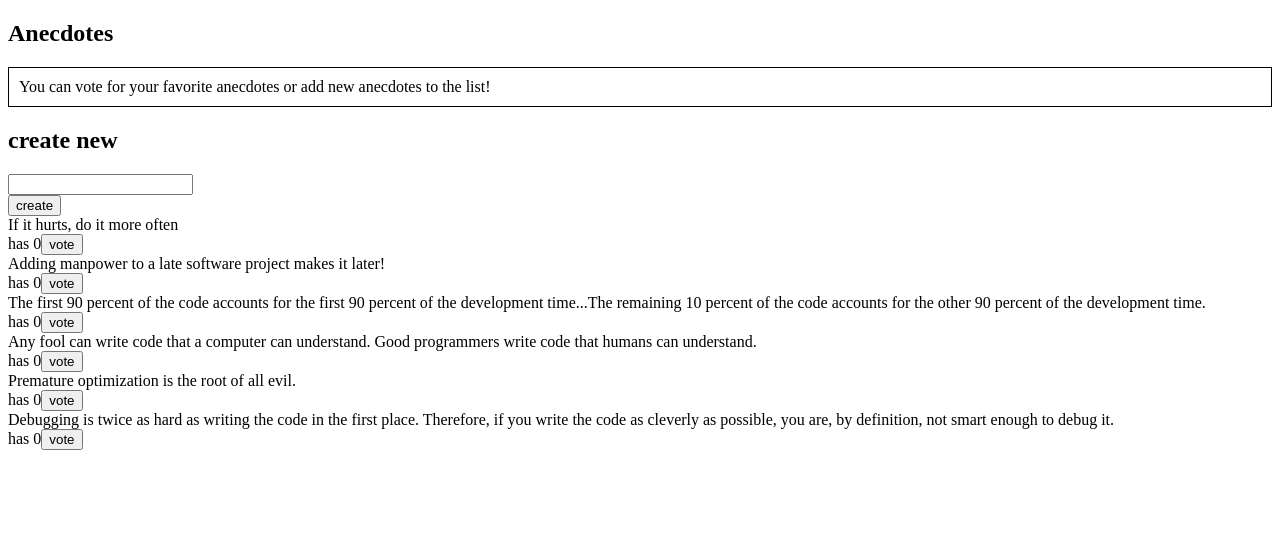
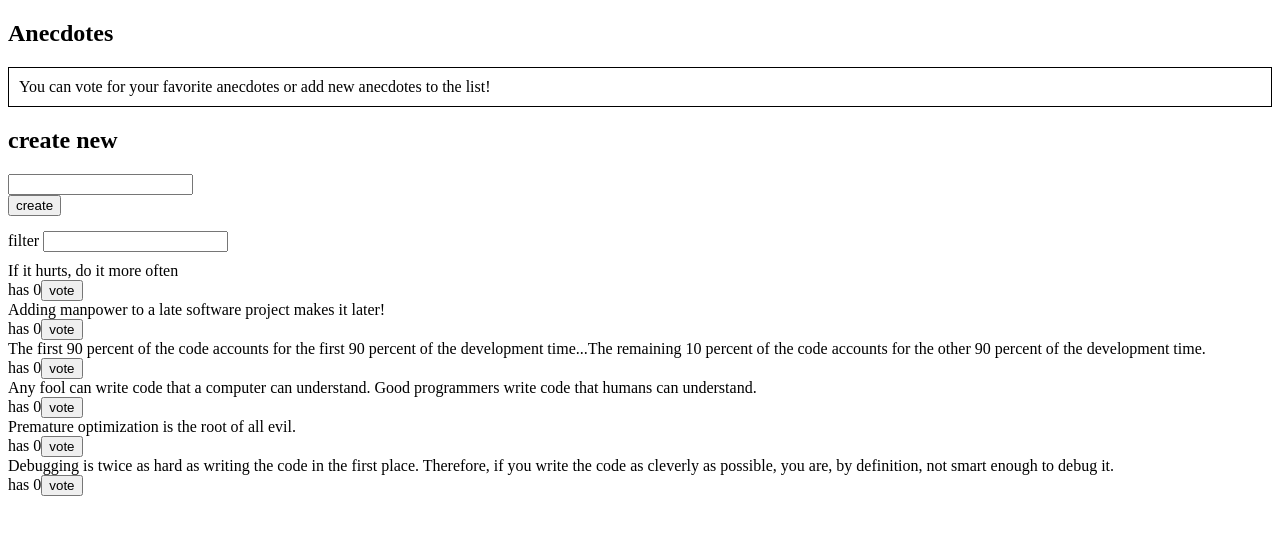
Before and after one commit to marhyvar/full-stack-open-2020, a React (Create React App) app in the folder osa6/redux-anecdotes/: page / in a window 1280 px wide. Shown: the top 534 px of the page. Built offline with nearby package versions, Linux system fonts and the light colour scheme.

Commit message:
6.12 paremmat anekdootit step10

```diff
--- a/osa6/redux-anecdotes/src/App.js
+++ b/osa6/redux-anecdotes/src/App.js
@@ -2,6 +2,7 @@
 import AnecdoteForm from './components/AnecdoteForm'
 import AnecdoteList from './components/AnecdoteList'
 import Notification from './components/Notification'
+import Filter from './components/Filter'
 
 const App = () => {
   return (
@@ -9,6 +10,7 @@
       <h2>Anecdotes</h2>
       <Notification />
       <AnecdoteForm />
+      <Filter />
       <AnecdoteList />
     </div>
   )
--- a/osa6/redux-anecdotes/src/components/AnecdoteList.js
+++ b/osa6/redux-anecdotes/src/components/AnecdoteList.js
@@ -4,7 +4,16 @@
 import { notify } from '../reducers/notificationReducer'
 
 const AnecdoteList = () => {
-  const anecdotes = useSelector(state => state.anecdotes)
+  //const anecdotes = useSelector(state => state.anecdotes)
+  const anecdotes = useSelector(({filter, anecdotes}) => {
+    if ( filter === 'ALL') {
+      return anecdotes
+    }
+    let search = filter
+    const result = anecdotes.filter(({content}) =>
+      content.toLowerCase().indexOf(search.toLowerCase()) !== -1)
+    return result
+  })
   const dispatch = useDispatch()
 
   const vote = (id) => {
--- /dev/null
+++ b/osa6/redux-anecdotes/src/components/Filter.js
@@ -0,0 +1,22 @@
+import React from 'react'
+import { filterChange } from '../reducers/filterReducer'
+import { useDispatch } from 'react-redux'
+
+const Filter = () => {
+  const dispatch = useDispatch()
+  const handleChange = (event) => {
+    dispatch(filterChange(event.target.value))
+  }
+  const style = {
+    marginBottom: 10,
+    marginTop: 15
+  }
+
+  return (
+    <div style={style}>
+      filter <input onChange={handleChange} />
+    </div>
+  )
+}
+
+export default Filter
--- /dev/null
+++ b/osa6/redux-anecdotes/src/reducers/filterReducer.js
@@ -0,0 +1,17 @@
+const filterReducer = (state = 'ALL', action) => {
+    switch (action.type) {
+      case 'SET_FILTER':
+        return action.filter
+      default:
+        return state
+    }
+  }
+
+  export const filterChange = (filter) => {
+    return {
+      type: 'SET_FILTER',
+      filter,
+    }
+  }
+
+  export default filterReducer
--- a/osa6/redux-anecdotes/src/store.js
+++ b/osa6/redux-anecdotes/src/store.js
@@ -2,10 +2,12 @@
 import { composeWithDevTools } from 'redux-devtools-extension'
 import anecdoteReducer from './reducers/anecdoteReducer'
 import notificationReducer from './reducers/notificationReducer'
+import filterReducer from './reducers/filterReducer'
 
 const reducer = combineReducers({
   anecdotes: anecdoteReducer,
-  notifications: notificationReducer
+  notifications: notificationReducer,
+  filter: filterReducer
 })
 
 const store = createStore(
```
